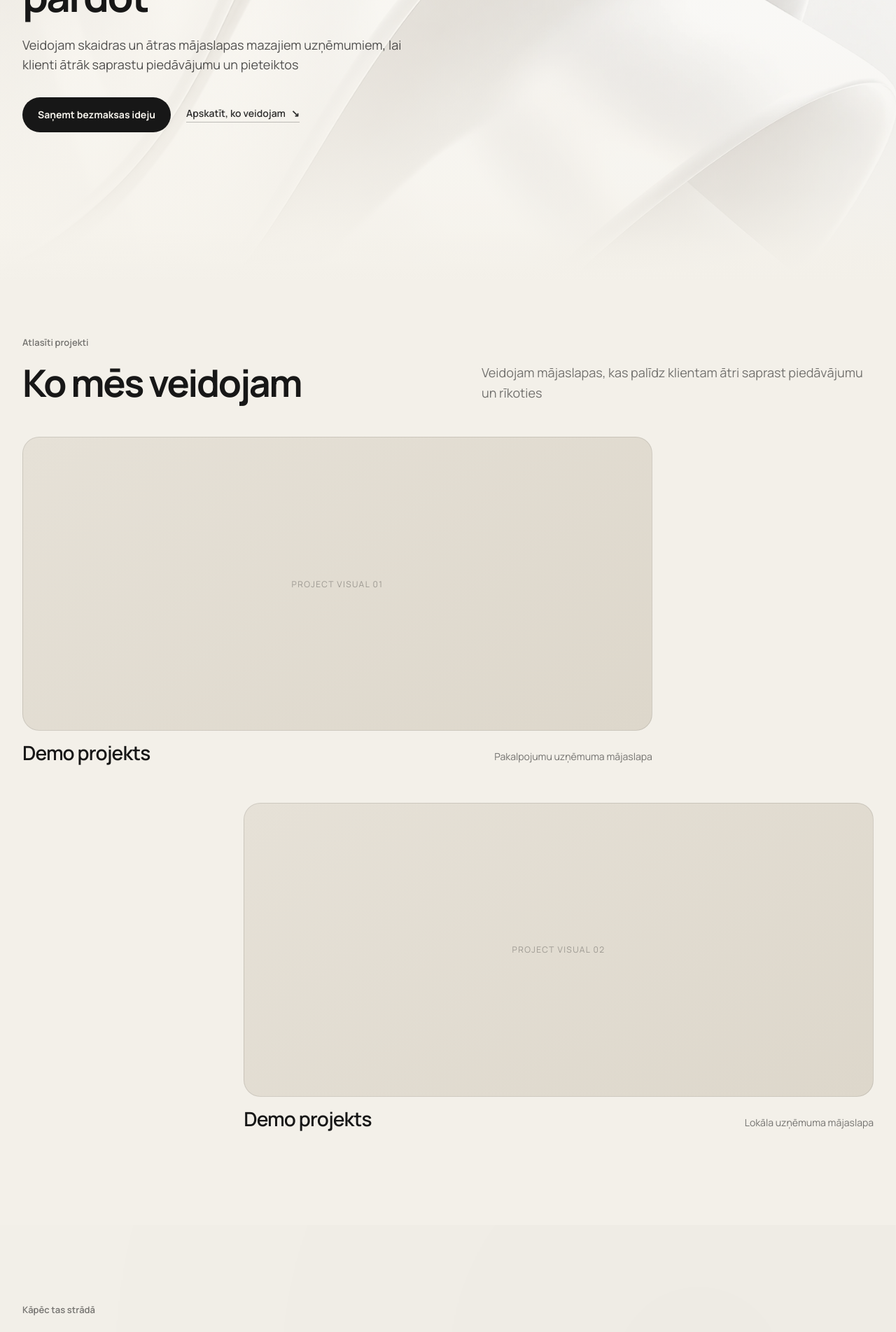
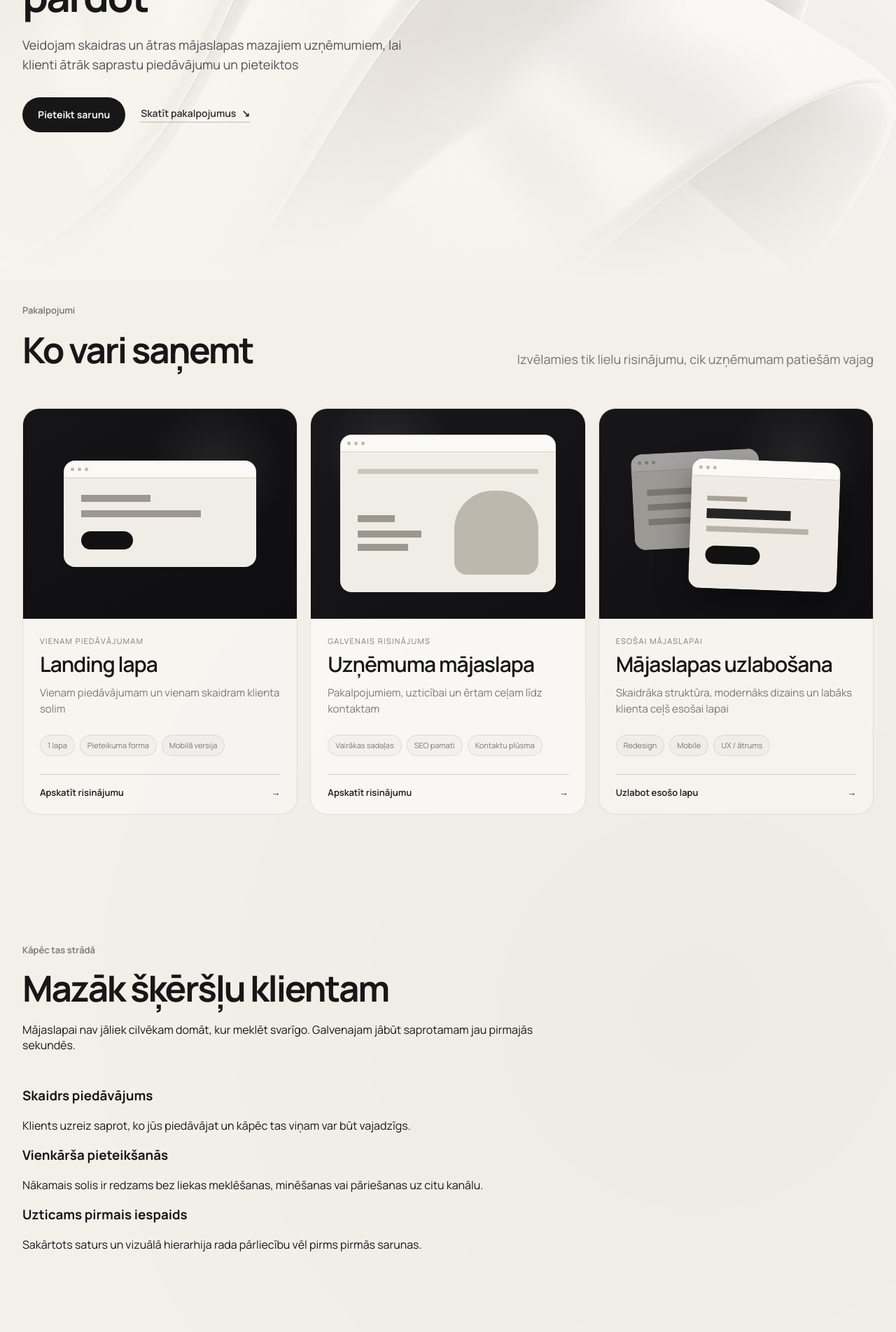
Before and after one commit to davisl24/WEBSITEAGENCY, a Next.js app: page / in a window 1280 px wide. Shown: the part 400-2303 px from the top of the page at 70% size. Built offline with nearby package versions, Linux system fonts and the light colour scheme.

Commit message:
refactor: tighten homepage structure

```diff
--- a/app/page.tsx
+++ b/app/page.tsx
@@ -36,53 +36,13 @@ export default function Home() {
               ātrāk saprastu piedāvājumu un pieteiktos
             </p>
             <div className="hero-actions">
-              <a className="button button-primary" href="#contact">Saņemt bezmaksas ideju</a>
-              <a className="text-link" href="#work">Apskatīt, ko veidojam <span aria-hidden="true">↘</span></a>
+              <a className="button button-primary" href="#contact">Pieteikt sarunu</a>
+              <a className="text-link" href="#services">Skatīt pakalpojumus <span aria-hidden="true">↘</span></a>
             </div>
           </div>
         </div>
 
       </section>
-
-      <section className="work-section" id="work" aria-labelledby="work-title">
-        <div className="work-inner">
-          <div className="work-heading">
-            <p className="section-label">Atlasīti projekti</p>
-            <h2 id="work-title">Ko mēs veidojam</h2>
-            <p className="section-intro">
-              Veidojam mājaslapas, kas palīdz klientam ātri saprast piedāvājumu un rīkoties
-            </p>
-          </div>
-
-          <div className="work-list">
-            <article className="work-item">
-              <div className="work-visual work-visual-one" aria-label="Pirmā projekta vizuāļa vieta">
-                <span>Project visual 01</span>
-              </div>
-              <div className="work-meta">
-                <div>
-                  <h3>Demo projekts</h3>
-                </div>
-                <p>Pakalpojumu uzņēmuma mājaslapa</p>
-              </div>
-            </article>
-
-            <article className="work-item work-item-offset">
-              <div className="work-visual work-visual-two" aria-label="Otrā projekta vizuāļa vieta">
-                <span>Project visual 02</span>
-              </div>
-              <div className="work-meta">
-                <div>
-                  <h3>Demo projekts</h3>
-                </div>
-                <p>Lokāla uzņēmuma mājaslapa</p>
-              </div>
-            </article>
-          </div>
-        </div>
-      </section>
-
-      <ValueShowcase />
 
       <section className="services-section" id="services" aria-labelledby="services-title">
         <div className="services-inner">
@@ -194,6 +154,11 @@ export default function Home() {
         </div>
       </section>
 
+
+      <ValueShowcase />
+
+      <ProcessFlow />
+
       <section className="home-about-section" aria-labelledby="home-about-title">
         <div className="home-about-inner">
           <RevealOnView className="home-about-copy">
@@ -212,8 +177,6 @@ export default function Home() {
           </RevealOnView>
         </div>
       </section>
-
-      <ProcessFlow />
 
       <section className="call-section" aria-labelledby="call-title">
         <div className="call-inner">
```
